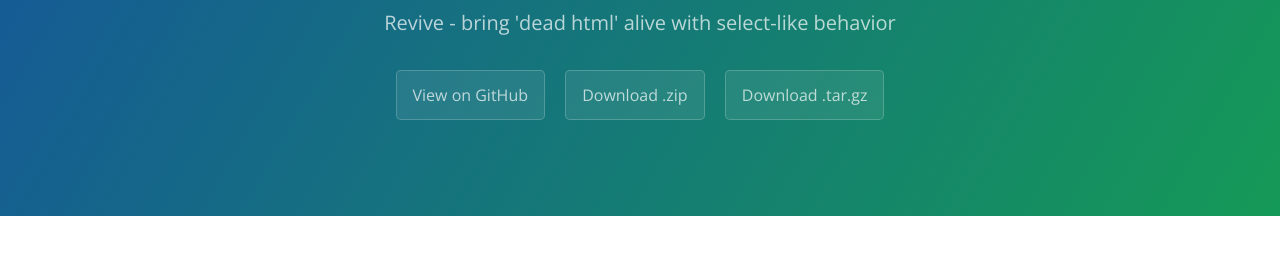
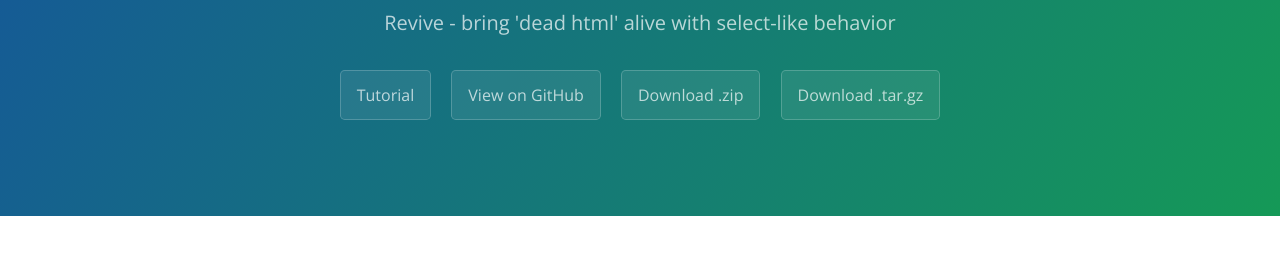
Before and after one commit to yuvaloren6/angular-revive, a plain HTML site: page index.html in a window 1280 px wide. Shown: the part 167-422 px from the top of the page. Drawn offline with nearby package versions, Linux system fonts and the light colour scheme.

Commit message:
adding tutorial

```diff
--- a/index.html
+++ b/index.html
@@ -13,6 +13,7 @@
     <section class="page-header">
       <h1 class="project-name">Angular-revive</h1>
       <h2 class="project-tagline">Revive - bring &#39;dead html&#39; alive with select-like behavior</h2>
+      <a href="https://github.com/yuvaloren6/angular-revive/gh-pages/angular-revive.html" class="btn">Tutorial</a>
       <a href="https://github.com/yuvaloren6/angular-revive" class="btn">View on GitHub</a>
       <a href="https://github.com/yuvaloren6/angular-revive/zipball/master" class="btn">Download .zip</a>
       <a href="https://github.com/yuvaloren6/angular-revive/tarball/master" class="btn">Download .tar.gz</a>
```
